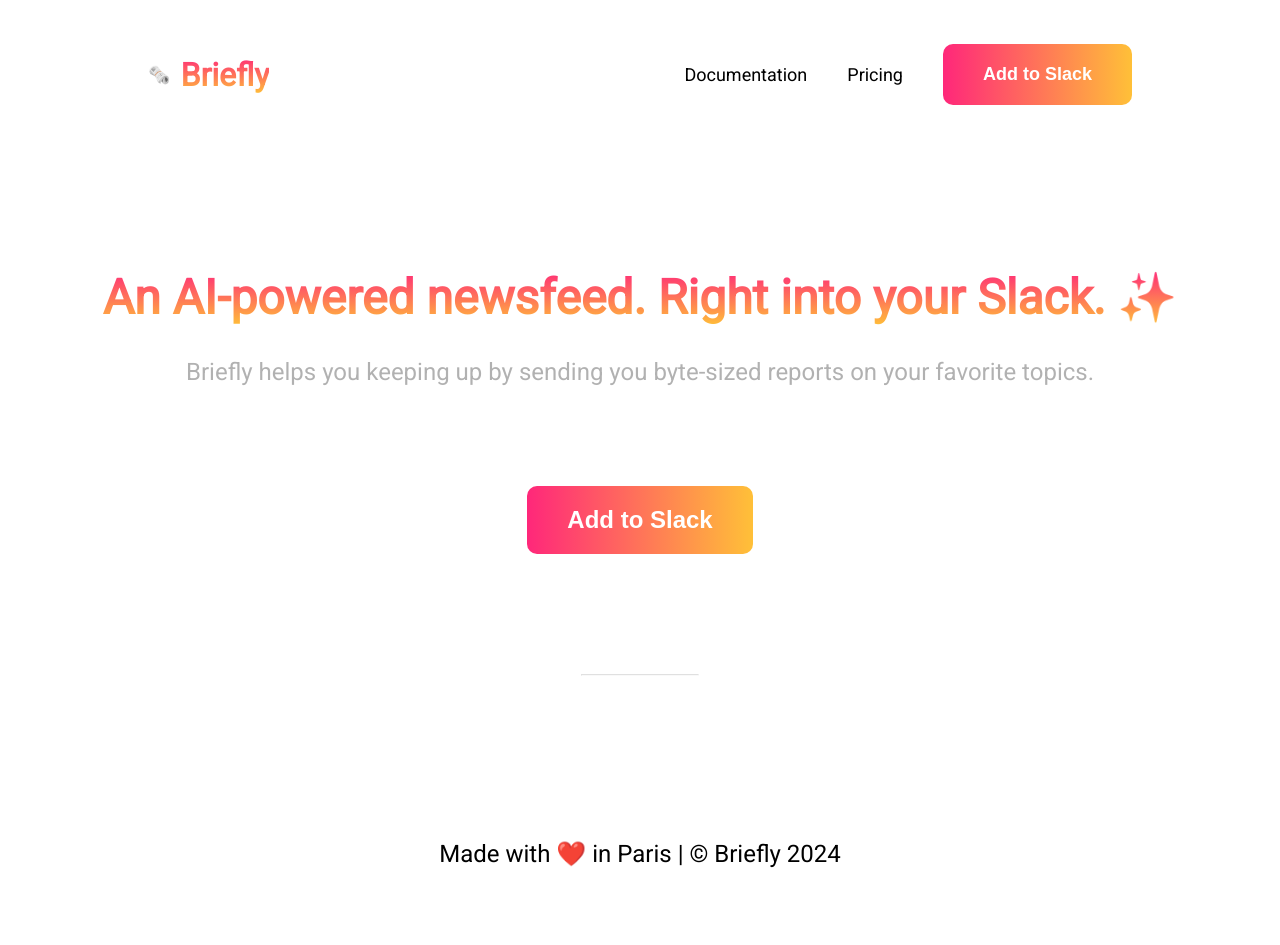
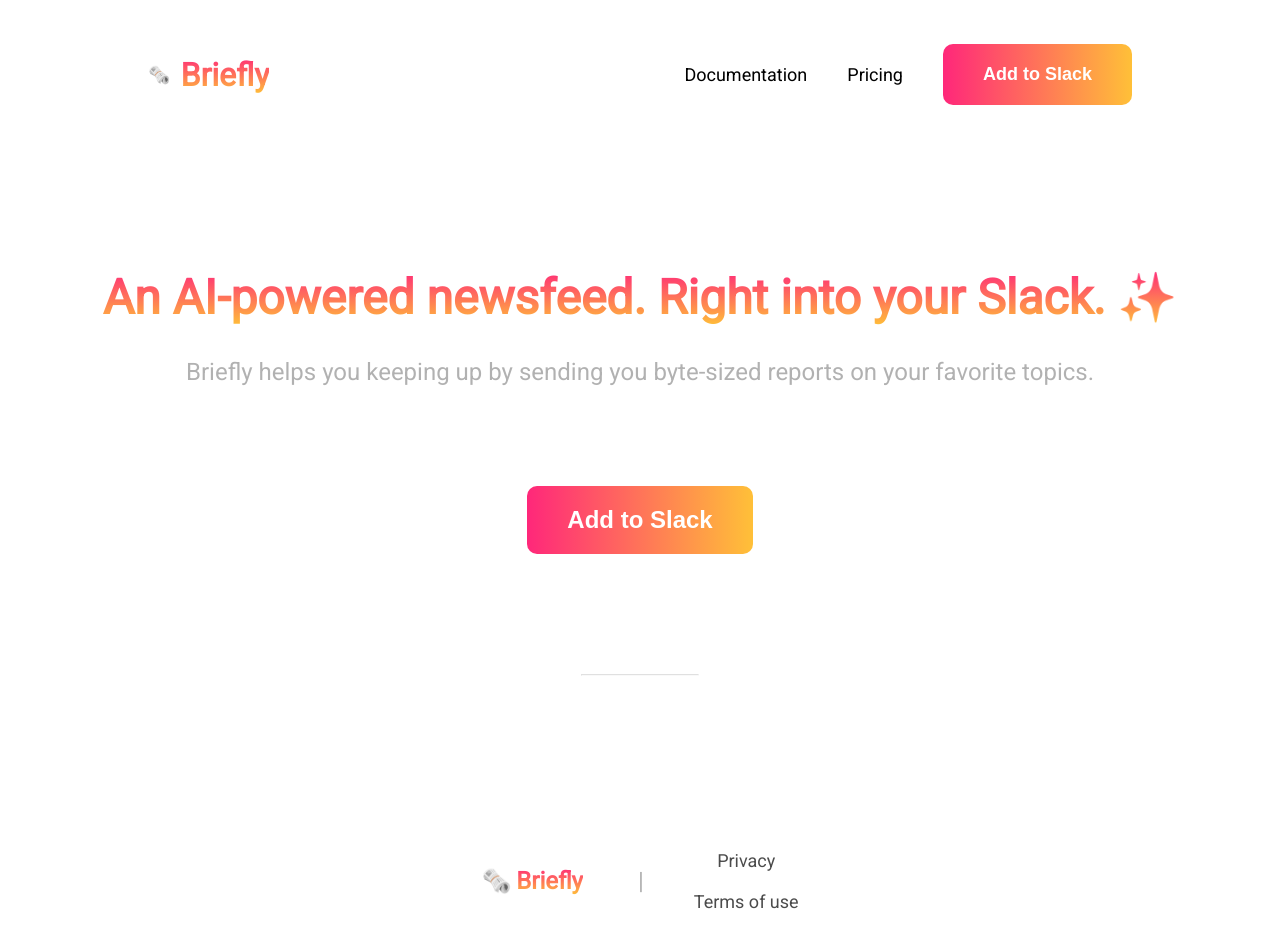
Before and after one commit to Dichiara25/Briefly, a Next.js app: page / in a window 1280 px wide. Shown: the top 945 px of the page. Before the commit the page ends 924 px from the top, so only its background shows below. Built offline with nearby package versions, Linux system fonts and the light colour scheme.

Commit message:
Add privacy & TOS links to footer

```diff
--- a/src/app/components/structure/Footer.tsx
+++ b/src/app/components/structure/Footer.tsx
@@ -1,5 +1,6 @@
 import { APP_NAME } from "@/app/layout";
 import styles from "./Footer.module.css";
+import { routes } from "@/app/routes";
 
 function getCurrentYear(): number {
     return new Date().getFullYear();
@@ -8,7 +9,20 @@
 export default function Footer() {
     const currentYear = getCurrentYear();
 
-    return <div className={styles.container}>
-        Made with ❤️ in Paris | © {APP_NAME} {currentYear}
+    return <div className={styles.container} style={{flexDirection: "column", textAlign: "center"}}>
+        <div style={{display: "flex", flexDirection: "row", alignItems: "center", justifyContent: "center"}}>
+            <div style={{display: "flex"}}>
+                <div>🗞️</div>
+                <h1 style={{fontSize: 'x-large', margin: '0 5px'}}>Briefly</h1>
+            </div>
+            <div style={{margin: "0 50px", opacity: ".3"}}>
+                |
+            </div>
+            <div style={{display: "flex", flexDirection: "column", opacity: ".7"}}>
+                <a style={{margin: "10px 0"}} href={routes.privacy}>Privacy</a>
+                <a style={{margin: "10px 0"}} href={routes.termsOfUse}>Terms of use</a>
+            </div>
         </div>
+        <p>Made with ❤️ in Paris | © {APP_NAME} {currentYear}</p>
+    </div>
 }
```
